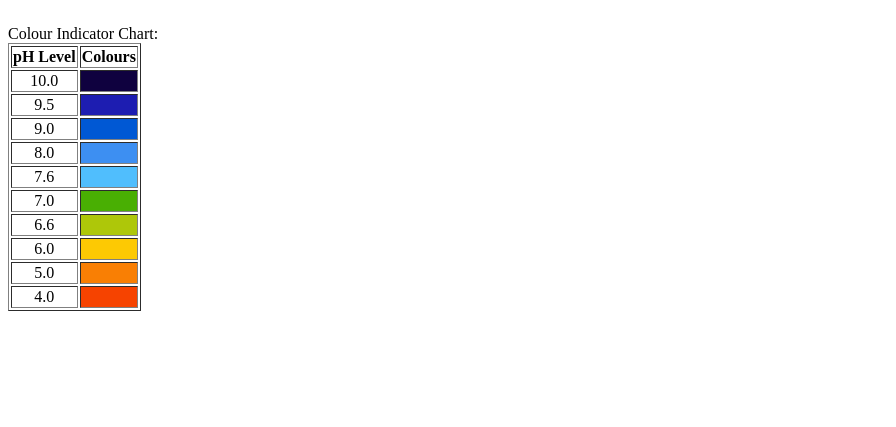
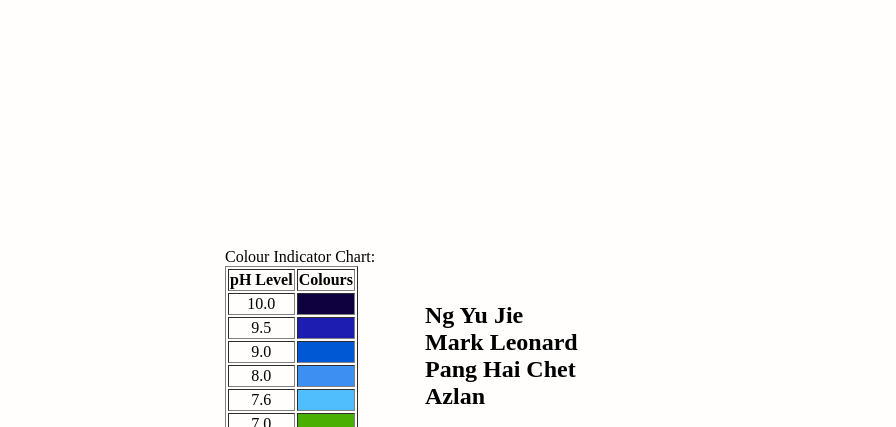
Before and after one commit to t0634912e/Ryand-1I, a plain HTML site: page main.html in a window 1280 px wide. Shown: the part 73-500 px from the top of the page, without its empty margins (0-896 px from the left). Drawn offline with Linux system fonts and the light colour scheme.

Commit message:
Update main.html

```diff
--- a/main.html
+++ b/main.html
@@ -5,7 +5,7 @@
 Science Project
 </title>
 
-<link rel="stylesheet" href="theme3.css">
+<link rel="stylesheet" href="theme4.css">
 
 
 
```
